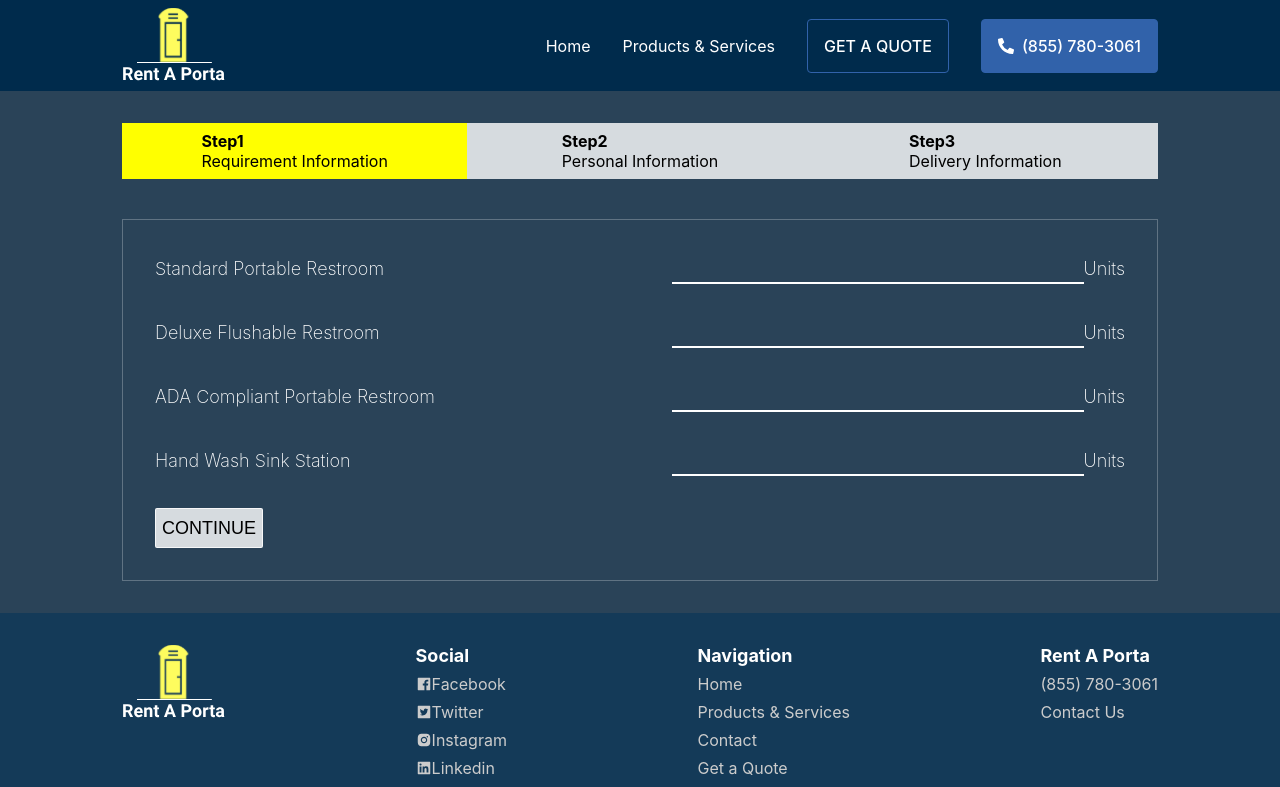
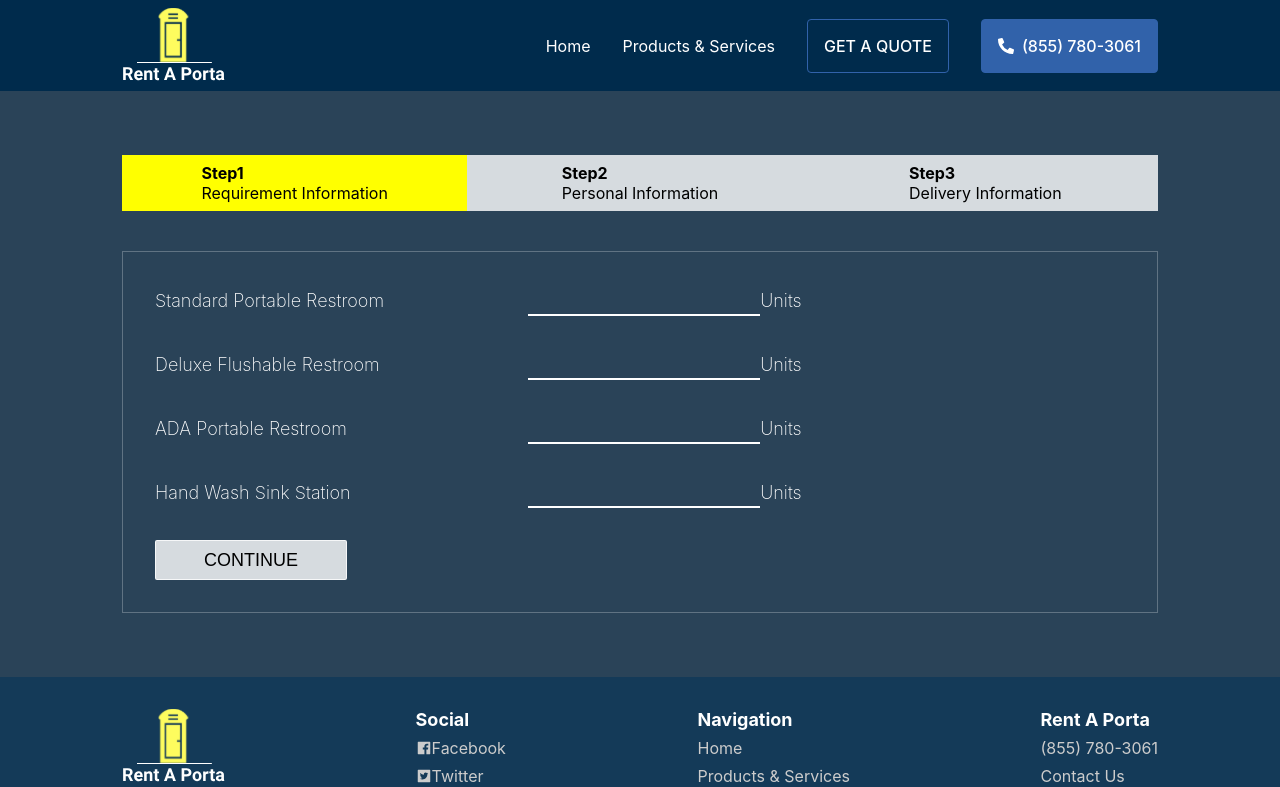
Before and after one commit to nishant-k1/flushjohn-web, a Next.js app: page /quote in a window 1280 px wide. Shown: the top 787 px of the page. Built offline with nearby package versions, Linux system fonts and the light colour scheme.

Commit message:
add maskChar=" " attribute in Mask input of quote form

```diff
--- a/components/QuoteStep1.js
+++ b/components/QuoteStep1.js
@@ -3,19 +3,20 @@ import * as Yup from 'yup'
 import QuoteStep1Styles from '../styles/QuoteStep1.module.css'
 import {useContext} from 'react'
 import {QuoteContext} from '../contexts/QuoteContext'
+import MaskedInput from 'react-input-mask';
 
 const QuoteStep1 = () => {
   const {render, data} = useContext(QuoteContext)
   const [step, setStep] = render
   const [formValues, setFormValues] = data
 
-  const MyTextInput = ({ label, ...props }) => {
+  const MyMaskedTextInput = ({ label, ...props }) => {
     const [field, meta] = useField(props)
     return (
       <div className={QuoteStep1Styles.outerBox}>
         <label htmlFor={props.id || props.name}>{label}</label>
         <div className={QuoteStep1Styles.innerBox}>
-          <input {...field} {...props} />
+          <MaskedInput {...field} {...props} />
           <label htmlFor={props.id || props.name}>Units</label>
         </div>
       </div>
@@ -26,13 +27,6 @@ const QuoteStep1 = () => {
     <div>
       <Formik
         initialValues={formValues}
-        validationSchema={Yup.object({
-          SPR: Yup.number(),
-          DFR: Yup.number(),
-          ACR: Yup.number(),
-          HWS: Yup.number(),
-        })}
-
         onSubmit={(values, { setSubmitting }) => {
           setTimeout(() => {
             alert(JSON.stringify(values, null, 2))
@@ -43,39 +37,35 @@ const QuoteStep1 = () => {
       >
           <Form className={QuoteStep1Styles.form}>
             <div className={QuoteStep1Styles.SPR}>
-              <MyTextInput
+              <MyMaskedTextInput
                 label="Standard Portable Restroom"
                 name="SPR"
-                type="number"
-                maxLength='15'
-                min="0"
+                mask="9999"
+                maskChar=" "
               />
             </div>
             <div className={QuoteStep1Styles.DFR}>
-              <MyTextInput
+              <MyMaskedTextInput
                 label="Deluxe Flushable Restroom"
                 name="DFR"
-                type="number"
-                maxLength='15'
-                min="0"
+                mask="9999"
+                maskChar=" "
               />
             </div>
             <div className={QuoteStep1Styles.ACR}>
-              <MyTextInput
-                label="ADA Compliant Portable Restroom"
+              <MyMaskedTextInput
+                label="ADA Portable Restroom"
                 name="ACR"
-                type="number"
-                maxLength='15'
-                min="0"
+                mask="9999"
+                maskChar=" "
               />
             </div>
             <div className={QuoteStep1Styles.HWS}>
-              <MyTextInput
+              <MyMaskedTextInput
                 label="Hand Wash Sink Station"
                 name="HWS"
-                type="number"
-                maxLength='15'
-                min="0"
+                mask="9999"
+                maskChar=" "
               />
             </div>
 
--- a/components/QuoteStep2.js
+++ b/components/QuoteStep2.js
@@ -4,7 +4,6 @@ import MaskedInput from 'react-input-mask';
 import QuoteStep2Styles from '../styles/QuoteStep2.module.css'
 import {useContext} from 'react'
 import {QuoteContext} from '../contexts/QuoteContext'
-
 
 const QuoteStep2 = () => {
   const {render, data} = useContext(QuoteContext)
@@ -47,14 +46,13 @@ const QuoteStep2 = () => {
         initialValues={formValues}
         validationSchema={Yup.object({
           fName: Yup.string()
-            .max(15, 'Must be 15 characters or less')
+            .max(50, 'Must be 50 characters or less')
             .required('Required'),
           lName: Yup.string()
-            .max(20, 'Must be 20 characters or less')
+            .max(50, 'Must be 50 characters or less')
             .required('Required'),
           cName: Yup.string()
-            .max(20, 'Must be 50 characters or less')
-            .required('Required'),
+            .max(120, 'Must be 120 characters or less'),
           email: Yup.string()
             .email('Invalid email address')
             .required('Required'),
@@ -80,7 +78,7 @@ const QuoteStep2 = () => {
                 label="First Name"
                 name="fName"
                 type="text"
-                maxLength='15'
+                maxLength='50'
                 autoComplete="given-name"
                 placeholder="Jane"
               />
@@ -91,7 +89,7 @@ const QuoteStep2 = () => {
                   label="Last Name"
                   name="lName"
                   type="text"
-                maxLength='20'
+                  maxLength='50'
                   autoComplete="family-name"
                   placeholder="Doe"
                 />
@@ -102,9 +100,9 @@ const QuoteStep2 = () => {
                   label="Company Name"
                   name="cName"
                   type="text"
-                maxLength='50'
-                autoComplete="family-name"
-                placeholder="Doe"
+                  maxLength='120'
+                  autoComplete="organization"
+                  placeholder="Acme Widget, Inc"
                 />
             </div>
 
@@ -114,7 +112,7 @@ const QuoteStep2 = () => {
                   name="email"
                   type="email"
                   autoComplete="email"
-                placeholder="jane@xmail.com"
+                  placeholder="jane@email.com"
                 />
             </div>
 
@@ -123,6 +121,7 @@ const QuoteStep2 = () => {
                   label="Phone"
                   name="phone"
                   mask="(999) 999-9999"
+                  maskChar=" "
                   type="tel"
                   autoComplete="tel-national"
                   placeholder="(000) 000-0000"
--- a/components/QuoteStep3.js
+++ b/components/QuoteStep3.js
@@ -4,7 +4,6 @@ import MaskedInput from 'react-input-mask';
 import QuoteStep3Styles from '../styles/QuoteStep3.module.css'
 import {useContext} from 'react'
 import {QuoteContext} from '../contexts/QuoteContext'
-
 
 const QuoteStep3 = () => {
   const {render, data} = useContext(QuoteContext)
@@ -77,16 +76,14 @@ const QuoteStep3 = () => {
             .required('Required'),
           state: Yup.string()
             .required('Required'),
-          zip: Yup.number()
-            .min(5, 'Invalid zip code')
+          zip: Yup.string()
             .required('Required'),
           hint: Yup.string(),
           onsite: Yup.string()
             .required('Required'),
           onsitePhone: Yup.string()
-            .min(10, 'Invalid phone number')
-            .max(14, 'Invalid phone number')
-            .required('Required'),
+            .required('Required')
+
         })}
 
         onSubmit={(values, { setSubmitting }) => {
@@ -118,8 +115,8 @@ const QuoteStep3 = () => {
                 label="Street"
                 name="street"
                 type="text"
-                autoComplete="family-name"
-                placeholder="Street Address"
+                autoComplete="street-address"
+                placeholder="Street-address"
               />
           </div>
 
@@ -128,7 +125,7 @@ const QuoteStep3 = () => {
                 label="City"
                 name="city"
                 type="text"
-                autoComplete="family-name"
+                autoComplete="city"
                 placeholder="City"
               />
           </div>
@@ -138,7 +135,7 @@ const QuoteStep3 = () => {
               label="State"
               name="state"
               type="text"
-              autoComplete="family-name"
+              autoComplete="state"
             >
                 <option value="SS">Select State</option>
                 <option value="AL">Alabama</option>
@@ -201,23 +198,21 @@ const QuoteStep3 = () => {
           </div>
 
           <div className={QuoteStep3Styles.zip}>
-            <MyTextInput
+            <MyMaskedTextInput
                 label="Zip Code"
                 name="zip"
-                type="number"
-                minLength="5"
-                maxLength="5"
-                autoComplete="family-name"
+                mask="99999"
+                maskChar=" "
+                autoComplete="postal-code"
                 placeholder="00000"
               />
           </div>
           <div className={QuoteStep3Styles.hint}>
             <MyTextArea
-                label="Placement Location Hints"
+                label="Placement Instructions"
                 name="hint"
                 type="textarea"
-                autoComplete="family-name"
-                placeholder="Placement location hints, backyard, park, frontyard etc"
+                placeholder="Placement guidelines, backyard, frontyard, park etc"
               />
           </div>
           <div className={QuoteStep3Styles.onsite}>
@@ -234,6 +229,7 @@ const QuoteStep3 = () => {
                 label="Onsite Person Phone"
                 name="onsitePhone"
                 mask="(999) 999-9999"
+                maskChar=" "
                 type="tel"
                 autoComplete="tel-national"
                 placeholder="(000) 000-0000"
--- a/styles/QuoteProgress.module.css
+++ b/styles/QuoteProgress.module.css
@@ -5,7 +5,7 @@
 
 .container{
   max-width: 1100px;
-  padding: 32px;
+  padding: 64px 32px;
   margin: 0 auto;
 }
 
--- a/styles/QuoteStep1.module.css
+++ b/styles/QuoteStep1.module.css
@@ -27,7 +27,7 @@
   display: grid;
   justify-content: space-between;
   align-items: center;
-  grid-template-columns: 1fr max-content;
+  grid-template-columns: max-content max-content;
 }
 
 .form label{
@@ -49,6 +49,7 @@
   height: 2rem;
   font-size: large;
   font-weight: 400;
+  text-align: center;
 }
 
 .form input:focus{
@@ -62,11 +63,20 @@
   height: 2rem;
   font-size: large;
   font-weight: 400;
+  text-align: center;
 }
 
 .form input::-webkit-outer-spin-button, .form input::-webkit-inner-spin-button {
   -webkit-appearance: none;
   margin: 0;
+}
+
+.form input:-webkit-autofill,
+.form input:-webkit-autofill:hover,
+.form input:-webkit-autofill:focus,
+.form input:-webkit-autofill:active{
+  -webkit-box-shadow: 0 0 0 30px #2a4358 inset !important;
+  -webkit-text-fill-color: white !important;
 }
 
 .form input[type=number] {
@@ -110,6 +120,7 @@
 
 @media screen and (min-width: 769px) {
   .form{
+    grid-template-columns: 2fr 1fr;
     border: 1px solid rgba(255, 255, 255, 0.253);
     padding: 2rem;
   }
@@ -119,12 +130,16 @@
     margin: 0;
     display: grid;
     column-gap: 4rem;
-    grid-template-columns: 1fr 1fr;
+    grid-template-columns: 1fr .5fr;
     justify-content: space-between;
     align-items: center;
   }
 
-  .button{
-    width: fit-content;
+  .form button{
+    display: grid;
+    justify-content: center;
+    align-items: center;
+    width: 12rem;
+    padding: 0 2rem;
   }
 }
--- a/styles/QuoteStep2.module.css
+++ b/styles/QuoteStep2.module.css
@@ -50,6 +50,13 @@
   height: 2rem;
   font-size: large;
   font-weight: 400;
+}
+.form input:-webkit-autofill,
+.form input:-webkit-autofill:hover,
+.form input:-webkit-autofill:focus,
+.form input:-webkit-autofill:active{
+  -webkit-box-shadow: 0 0 0 30px #2a4358 inset !important;
+  -webkit-text-fill-color: white !important;
 }
 
 .form input:focus{
@@ -137,4 +144,12 @@
     justify-content: space-between;
     align-items: center;
   }
+
+  .form button{
+    display: grid;
+    justify-content: center;
+    align-items: center;
+    width: 12rem;
+    padding: 0 2rem;
+  }
 }
--- a/styles/QuoteStep3.module.css
+++ b/styles/QuoteStep3.module.css
@@ -55,11 +55,14 @@
   font-size: large;
   font-weight: 400;
 }
+.form input:-webkit-autofill,
+.form input:-webkit-autofill:hover,
+.form input:-webkit-autofill:focus,
+.form input:-webkit-autofill:active{
+  -webkit-box-shadow: 0 0 0 30px #2a4358 inset !important;
+  -webkit-text-fill-color: white !important;
+}
 
-.form textarea{
-  height: 50px;
-  border-right: 1px solid rgba(255, 255, 255, 0.267);
-}
 .form input:focus{
   padding: 0;
   margin: 0;
@@ -81,6 +84,23 @@
 .form input[type=number] {
   -moz-appearance: textfield;
 }
+.form textarea{
+  height: 50px;
+  border-right: 1px solid rgba(255, 255, 255, 0.267);
+}
+.form textarea:focus{
+  height: 50px;
+  border-right: 1px solid rgba(255, 255, 255, 0.267);
+}
+
+.form textarea:-webkit-autofill,
+.form textarea:-webkit-autofill:hover,
+.form textarea:-webkit-autofill:focus,
+.form textarea:-webkit-autofill:active{
+  -webkit-box-shadow: 0 0 0 30px #2a4358 inset !important;
+  -webkit-text-fill-color: white !important;
+}
+
 
 .form select{
   width: 100%;
@@ -163,4 +183,12 @@
     justify-content: space-between;
     align-items: center;
   }
+
+  .form button{
+    display: grid;
+    justify-content: center;
+    align-items: center;
+    width: 12rem;
+    padding: 0 2rem;
+  }
 }
```
Lines whose indentation alone changed are shown as unchanged.
